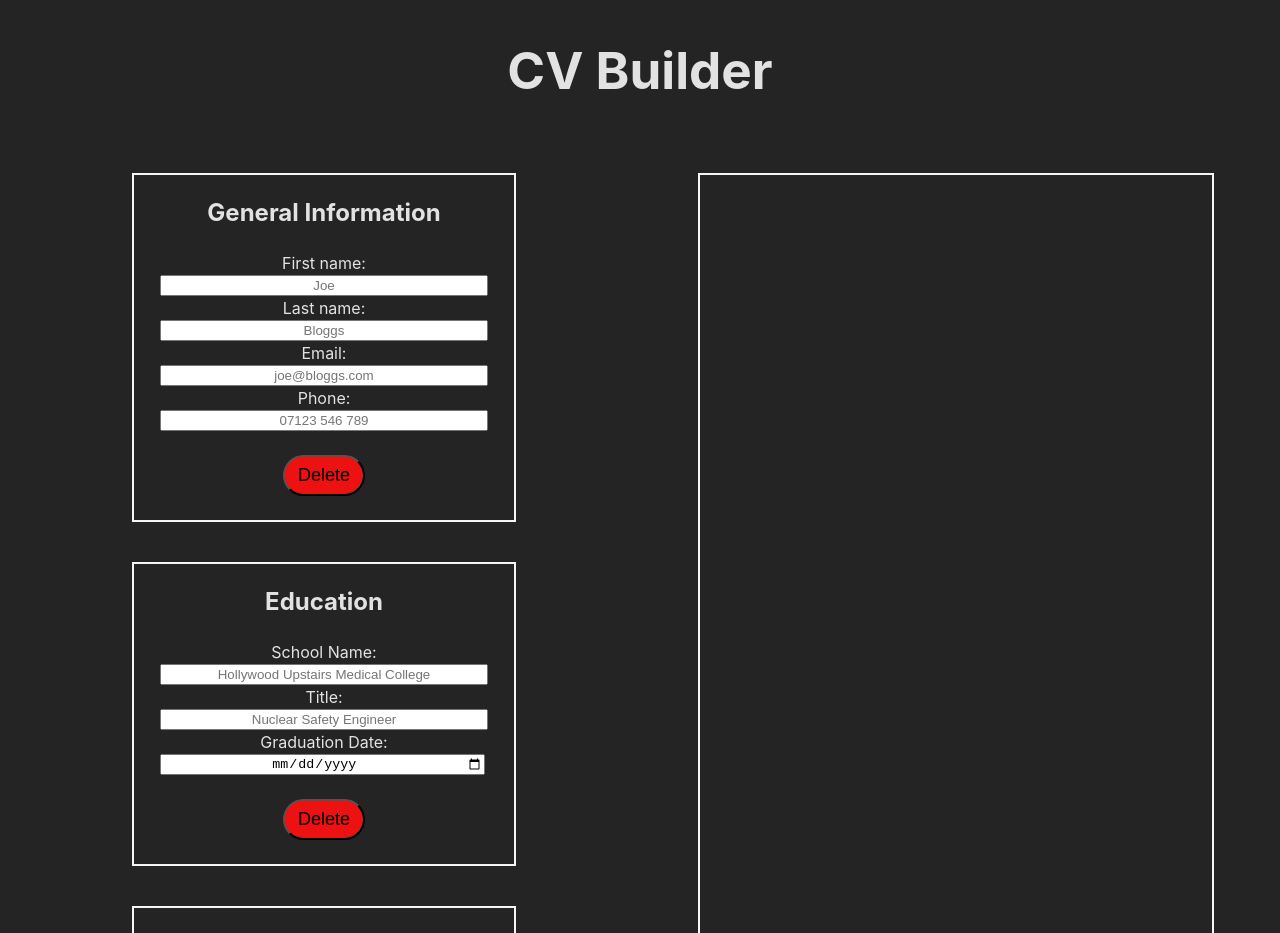
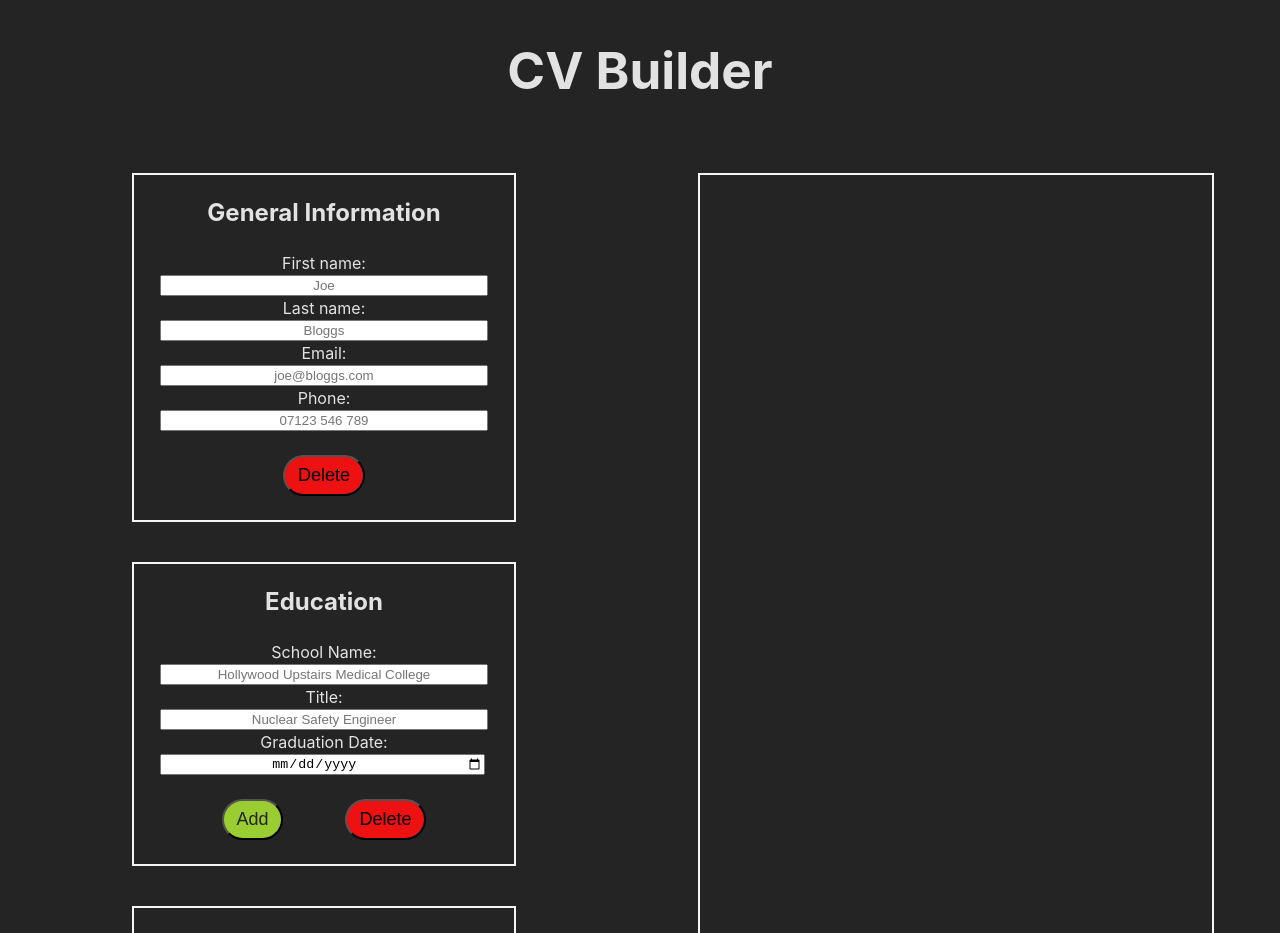
Before and after one commit to jonorl/cv-application, a React (Vite) app: page / in a window 1280 px wide. Shown: the top 933 px of the page. Built offline with nearby package versions, Linux system fonts and the light colour scheme.

Commit message:
Feat: Added "Add" buttons to Education and Experience sections.

```diff
--- a/src/components/Education.jsx
+++ b/src/components/Education.jsx
@@ -5,6 +5,10 @@ export default function Education({ educationInfo, setEducationInfo }) {
       ...prev,
       [field]: value
     }));
+  };
+
+  const handleAdd = () => {
+    // something
   };
 
   const handleDelete = (school, title, date) => {
@@ -44,8 +48,10 @@ export default function Education({ educationInfo, setEducationInfo }) {
         onChange={(event) => handleInputChange("date", event.target.value)}
       />
 
-      <button className="delete-education" onClick={() => handleDelete('school', 'title', 'date')}>Delete</button>
-
+      <div className="button-container">
+        <button className="add-education" onClick={() => handleAdd()}>Add</button>
+        <button className="delete-education" onClick={() => handleDelete('school', 'title', 'date')}>Delete</button>
+      </div>
     </div>
   );
 }
--- a/src/components/Experience.jsx
+++ b/src/components/Experience.jsx
@@ -1,10 +1,14 @@
-export default function Experience({experienceInfo, setExperienceInfo}) {
+export default function Experience({ experienceInfo, setExperienceInfo }) {
 
   const handleInputChange = (field, value) => {
     setExperienceInfo(prev => ({
       ...prev,
       [field]: value
     }));
+  };
+
+  const handleAdd = () => {
+    // something
   };
 
   const handleDelete = (company, position, responsibilities, dateFrom, dateTo) => {
@@ -61,8 +65,10 @@ export default function Experience({experienceInfo, setExperienceInfo}) {
         onChange={(event) => handleInputChange('dateTo', event.target.value)}
       />
 
-      <button className="delete-experience" onClick={() => handleDelete('company', 'position', 'responsibilities', 'dateFrom', 'dateTo')}>Delete</button>
-
+      <div className="button-container">
+        <button className="add-education" onClick={() => handleAdd()}>Add</button>
+        <button className="delete-experience" onClick={() => handleDelete('company', 'position', 'responsibilities', 'dateFrom', 'dateTo')}>Delete</button>
+      </div>
     </div>
   );
 }
--- a/src/styles/index.css
+++ b/src/styles/index.css
@@ -122,6 +122,24 @@ input {
   margin-bottom: 3vh;
 }
 
+[class^="add"] {
+  font-size: 18px;
+  padding: 1vh 1vw;
+  border-radius: 25px;
+  display: flex;
+  background-color: yellowgreen;
+  color:#242424;
+  width: fit-content;
+  justify-self: center;
+  margin-top: 3vh;
+  margin-bottom: 3vh;
+}
+
+.button-container{
+  display: flex;
+  justify-content: space-evenly;
+}
+
 .submitted {
   grid-column: 2;
   grid-row: 1 / span 4;
```
